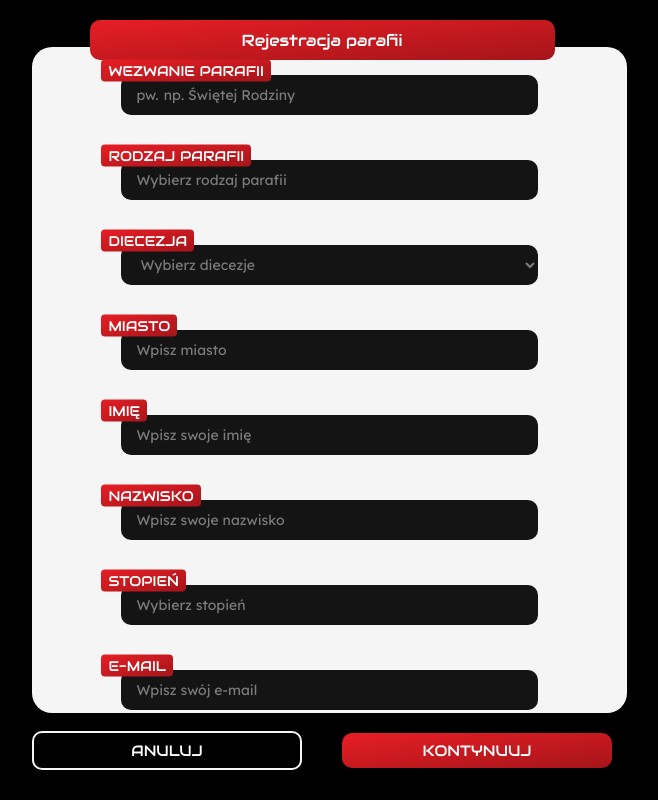
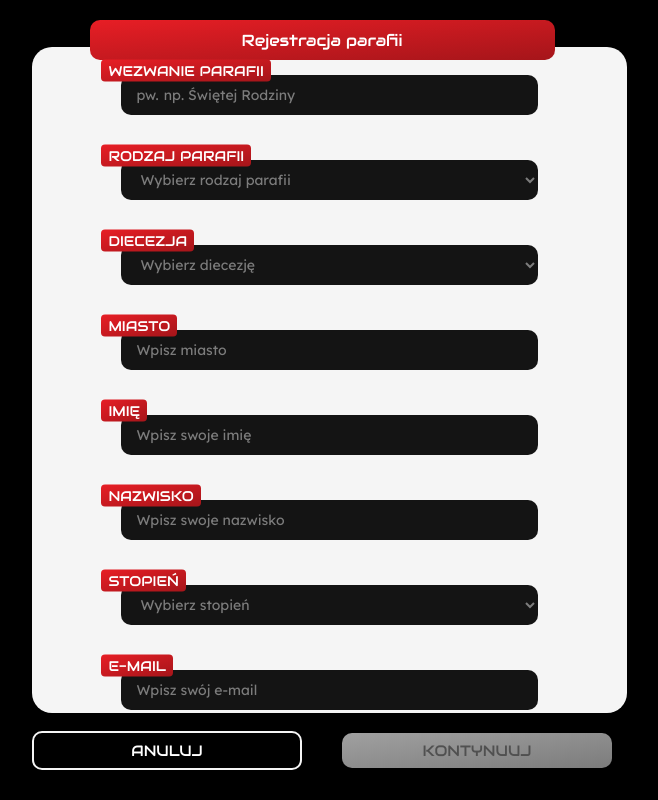
Before and after one commit to Rav-Naz/LSOApp_Web, an Angular app: page /register in a window 1280 px wide. Shown: the whole page, without its empty margins (318-976 px from the left). Built offline with nearby package versions, Linux system fonts and the light colour scheme.

Commit message:
add form validation in register, give-password, remind-password

```diff
--- a/src/app/give-password/give-password.component.html
+++ b/src/app/give-password/give-password.component.html
@@ -24,6 +24,6 @@
       </div>
     </form>
   </div>
-  <button class="navigation-button back audiowide" (click)="backNavigation()">Anuluj</button>
+  <button class="navigation-button back audiowide" routerLink="/login">Anuluj</button>
   <button class="navigation-button confirm audiowide" [disabled]="!newPasswordForm.valid || !isPasswordSame">Kontynuuj</button>
 </div>
--- a/src/app/give-password/give-password.component.ts
+++ b/src/app/give-password/give-password.component.ts
@@ -18,10 +18,6 @@ export class GivePasswordComponent implements OnInit {
   ngOnInit(): void {
   }
 
-  backNavigation() {
-    this.location.back();
-  }
-
   get isPasswordSame() {
     return this._password === this._cofirmPassword ? true : false;
   }
--- a/src/app/login/login.component.html
+++ b/src/app/login/login.component.html
@@ -1,6 +1,6 @@
 <div class="container">
   <div class="container-login lexend">
-    <img src="../../assets/img/logo.png"class="img">
+    <img src="../../assets/img/logo.png"class="img" alt="LSOApp">
     <form #loginForm="ngForm" class="form">
       <input required placeholder="E-mail" pattern="^[a-z0-9._%+-]+@[a-z0-9.-]+\.[a-z]{2,4}$" class="input lexend" name="email" type="email" [(ngModel)]="_email" #emailInput>
       <input required placeholder="Hasło" type="password" class="input lexend" name="password" [(ngModel)]="_password" #passwordInput>
--- /dev/null
+++ b/src/app/models/lists.model.ts
@@ -0,0 +1,19 @@
+export const dioceses = ['białostocka', 'bielsko-żywiecka', 'bydgoska', 'częstochowska', 'drohiczyńska',
+'elbląska', 'ełcka', 'gdańska', 'gliwicka', 'gnieźnieńska', 'kaliska', 'katowicka', 'kielecka', 'koszalińsko-kołobrzeska',
+'krakowska', 'legnicka', 'lubelska', 'łomżyńska', 'łowicka', 'łódzka', 'opolska', 'Ordynariat Polowy WP', 'pelplińska', 'płocka',
+'Polska Misja Katolicka', 'poznańska', 'Prałatura Opus Dei', 'przemyska', 'radomska', 'rzeszowska', 'sandomierska', 'siedlecka',
+'sosnowiecka', 'szczecińsko-kamieńska', 'świdnicka', 'tarnowska', 'toruńska', 'warmińska', 'warszawska', 'warszawsko-praska',
+'włocławska', 'wrocławska', 'zamojsko-lubaczowska', 'zielonogórsko-gorzowska'];
+
+export const monasteries = ['Diecezjalni', 'Albertyni', 'Augustianie', 'Barnabici', 'Bazylianie', 'Benedyktyni', 'Bernardyni',
+ 'Bonifratrzy', 'Bracia Gabrieliści', 'Bracia Pocieszyciele', 'Bracia Serca Jezusowego', 'Bracia Szkolni', 'Chrystusowcy',
+ 'Cystersi', 'Doloryści', 'Dominikanie', 'Duchacze', 'Filipini', 'Franciszkanie OFM', 'Franciszkanie Konwentualni OFMConv',
+ 'Guanellianie', 'Jezuici', 'Józefici', 'Kameduli', 'Kamilianie', 'Kanonicy Regularni', 'Kapucyni OFMCap', 'Kapucyni Tercjarze',
+ 'Karmelici', 'Karmelici Bosi', 'Klaretyni', 'Kombonianie', 'Mali Bracia Jezusa', 'Marianie', 'Marianiści', 'Michalici', 'Misjonarze',
+ 'Misjonarze Krwi Chrystusa', 'Misjonarze Matki Bożej Pocieszenia', 'Misjonarze Montfortanie', 'Misjonarze Oblaci Maryi Niepokalanej',
+ 'Misjonarze Świętej Rodziny', 'Misjonarze z Mariannhill', 'Ojcowie Biali', 'Orioniści', 'Pallotyni', 'Pasjoniści', 'Paulini', 'Pauliści',
+ 'Pijarzy', 'Redemptoryści', 'Rogacjoniści', 'Saletyni', 'Salezjanie', 'Salwatorianie', 'Sercanie', 'Sercanie Biali',
+ 'Stowarzyszenie Misji Afrykańskich', 'Synowie Maryi', 'Trynitarze', 'Werbiści', 'Zmartwychwstańcy'];
+
+export const rank = ['Kandydat', 'Ministrant Ołtarza', 'Choralista', 'Ministrant Światła', 'Ministrant Krzyża',
+ 'Ministrant Księgi', 'Ministrant Kadzidła', 'Ministrant Wody', 'Lektor', 'Ceremoniarz', 'Szafarz', 'Opiekun'];
--- a/src/app/register/register.component.html
+++ b/src/app/register/register.component.html
@@ -1,53 +1,68 @@
 <div class="container">
   <label class="title audiowide">Rejestracja parafii</label>
-  <div class="container-white">
+  <form  #newRegisterForm="ngForm" class="container-white">
+
     <div class="input-object">
       <label class="input-object-title audiowide">Wezwanie parafii</label>
       <div class="input-object-description parish-name">
         <label class="pw" id="pw">pw.</label>
-        <input class="parish-name-input lexend" placeholder="np. Świętej Rodziny" #parishName="ngModel" [(ngModel)]="_parishName" (ngModelChange)="changeParishName()">
+        <input required pattern="([A-ZĘÓĄŚŁŻŹĆŃa-zęóąśłżźćń .]{2,30})" class="parish-name-input lexend" placeholder="np. Świętej Rodziny" #parishName="ngModel" [(ngModel)]="_parishName" (ngModelChange)="changeParishName()" [ngModelOptions]="{standalone: false}" name="parish">
       </div>
-      <!-- <label class="alert" *ngIf="!code.valid && code.touched">Kod aktywacyjny nie jest poprawny</label> -->
+      <label class="alert" *ngIf="!parishName.valid && parishName.touched">Wezwanie musi mieć od 2 do 30 znaków oraz składać się z polskiego alfabetu</label>
     </div>
+
     <div class="input-object">
       <label class="input-object-title audiowide">Rodzaj parafii</label>
-      <input class="input-object-description lexend" placeholder="Wybierz rodzaj parafii">
-      <!-- <label class="alert" *ngIf="!code.valid && code.touched">Kod aktywacyjny nie jest poprawny</label> -->
+      <select class="input-object-description lexend select" (focus)="getFocus('1')" (blur)="lostFocus('1')" id="selection1" [(ngModel)]="_monastery" [ngModelOptions]="{standalone: true}" #monastery="ngModel">
+        <option class="lexend">Wybierz rodzaj parafii</option>
+        <option *ngFor="let monastery of monasteries" [value]="monastery" class="lexend">{{monastery}}</option>
+      </select>
+      <label class="alert" *ngIf="monastery.touched && !isMonasteryNotNull">Wybierz rodzaj parafii</label>
     </div>
+
     <div class="input-object">
       <label class="input-object-title audiowide">Diecezja</label>
-      <select class="input-object-description lexend select" (change)="select()">
-        <option class="lexend">Wybierz diecezje</option>
+      <select class="input-object-description lexend select" (focus)="getFocus('2')" (blur)="lostFocus('2')" id="selection2"  [(ngModel)]="_diocese" [ngModelOptions]="{standalone: true}" #diocese="ngModel">
+        <option class="lexend">Wybierz diecezję</option>
         <option *ngFor="let diocese of dioceses" [value]="diocese" class="lexend">{{diocese}}</option>
       </select>
-      <!-- <label class="alert" *ngIf="!code.valid && code.touched">Kod aktywacyjny nie jest poprawny</label> -->
+      <label class="alert" *ngIf="diocese.touched && !isDioceseNotNull">Wybierz rodzaj parafii</label>
     </div>
+
     <div class="input-object">
       <label class="input-object-title audiowide">Miasto</label>
-      <input class="input-object-description lexend" placeholder="Wpisz miasto">
-      <!-- <label class="alert" *ngIf="!code.valid && code.touched">Kod aktywacyjny nie jest poprawny</label> -->
+      <input required pattern="([A-ZĘÓĄŚŁŻŹĆŃa-zęóąśłżźćń -]{2,30})" class="input-object-description lexend" placeholder="Wpisz miasto" [(ngModel)]="_city" [ngModelOptions]="{standalone: false}" #city="ngModel" name="city">
+      <label class="alert" *ngIf="!city.valid && city.touched">Miasto musi mieć od 2 do 30 znaków oraz składać się z polskiego alfabetu</label>
     </div>
+
     <div class="input-object">
       <label class="input-object-title audiowide">Imię</label>
-      <input class="input-object-description lexend" placeholder="Wpisz swoje imię">
-      <!-- <label class="alert" *ngIf="!code.valid && code.touched">Kod aktywacyjny nie jest poprawny</label> -->
+      <input required pattern="([A-ZĘÓĄŚŁŻŹĆŃa-zęóąśłżźćń ]{1,20})" class="input-object-description lexend" placeholder="Wpisz swoje imię" [(ngModel)]="_name" [ngModelOptions]="{standalone: false}" #name="ngModel" name="name">
+      <label class="alert" *ngIf="!name.valid && name.touched">Imię musi być krótsze od 20 znaków oraz składać się z polskiego alfabetu</label>
     </div>
+
     <div class="input-object">
       <label class="input-object-title audiowide">Nazwisko</label>
-      <input class="input-object-description lexend" placeholder="Wpisz swoje nazwisko">
-      <!-- <label class="alert" *ngIf="!code.valid && code.touched">Kod aktywacyjny nie jest poprawny</label> -->
+      <input required pattern="([A-ZĘÓĄŚŁŻŹĆŃa-zęóąśłżźćń-]{1,20})" class="input-object-description lexend" placeholder="Wpisz swoje nazwisko" [(ngModel)]="_lastName" [ngModelOptions]="{standalone: false}" #lastName="ngModel" name="lastName">
+      <label class="alert" *ngIf="!lastName.valid && lastName.touched">Nazwisko musi być którsze od 20 znaków oraz składać się z polskiego alfabetu</label>
     </div>
+
     <div class="input-object">
       <label class="input-object-title audiowide">Stopień</label>
-      <input class="input-object-description lexend" placeholder="Wybierz stopień">
-      <!-- <label class="alert" *ngIf="!code.valid && code.touched">Kod aktywacyjny nie jest poprawny</label> -->
+      <select class="input-object-description lexend select" (focus)="getFocus('3')" (blur)="lostFocus('3')" id="selection3"  [(ngModel)]="_rank" [ngModelOptions]="{standalone: true}" #rank="ngModel">
+        <option class="lexend">Wybierz stopień</option>
+        <option *ngFor="let rank of ranks" [value]="rank" class="lexend">{{rank}}</option>
+      </select>
+      <label class="alert" *ngIf="rank.touched && !isRankNotNull">Wybierz stopień</label>
     </div>
+
     <div class="input-object">
       <label class="input-object-title audiowide">E-Mail</label>
-      <input class="input-object-description lexend" placeholder="Wpisz swój e-mail">
-      <!-- <label class="alert" *ngIf="!code.valid && code.touched">Kod aktywacyjny nie jest poprawny</label> -->
+      <input required pattern="^[a-z0-9._%+-]+@[a-z0-9.-]+\.[a-z]{2,4}$" class="input-object-description lexend" placeholder="Wpisz swój e-mail" [(ngModel)]="_email" [ngModelOptions]="{standalone: false}" #email="ngModel" name="email">
+      <label class="alert" *ngIf="!email.valid && email.touched">Wpisz poprawny adres e-mail</label>
     </div>
-  </div>
-  <button class="navigation-button back audiowide" (click)="backNavigation()">Anuluj</button>
-  <button class="navigation-button confirm audiowide">Kontynuuj</button>
+
+  </form>
+  <button class="navigation-button back audiowide" routerLink="/login">Anuluj</button>
+  <button class="navigation-button confirm audiowide" [disabled]="!newRegisterForm.valid || !isRankNotNull || !isMonasteryNotNull || !isDioceseNotNull">Kontynuuj</button>
 </div>
--- a/src/app/register/register.component.ts
+++ b/src/app/register/register.component.ts
@@ -1,5 +1,5 @@
 import { Component, OnInit } from '@angular/core';
-import {Location} from '@angular/common';
+import {dioceses, monasteries} from '../models/lists.model';
 
 @Component({
   selector: 'app-register',
@@ -8,17 +8,22 @@ import {Location} from '@angular/common';
 })
 export class RegisterComponent implements OnInit {
 
+  public ranks = ['Ceremoniarz', 'Szafarz', 'Ksiądz', 'Opiekun'];
+  public dioceses = dioceses;
+  public monasteries = monasteries;
+
   public _parishName: string = null;
-  // public _email: string = null;
-  public dioceses = ['białostocka', 'bielsko-żywiecka', 'bydgoska', 'częstochowska', 'drohiczyńska', 'elbląska', 'ełcka', 'gdańska', 'gliwicka', 'gnieźnieńska', 'kaliska', 'katowicka', 'kielecka', 'koszalińsko-kołobrzeska', 'krakowska', 'legnicka', 'lubelska', 'łomżyńska', 'łowicka', 'łódzka', 'opolska', 'Ordynariat Polowy WP', 'pelplińska', 'płocka', 'Polska Misja Katolicka', 'poznańska', 'Prałatura Opus Dei', 'przemyska', 'radomska', 'rzeszowska', 'sandomierska', 'siedlecka', 'sosnowiecka', 'szczecińsko-kamieńska', 'świdnicka', 'tarnowska', 'toruńska', 'warmińska', 'warszawska' ,'warszawsko-praska', 'włocławska', 'wrocławska', 'zamojsko-lubaczowska', 'zielonogórsko-gorzowska'];
+  public _diocese = 'Wybierz diecezję';
+  public _monastery = 'Wybierz rodzaj parafii';
+  public _rank = 'Wybierz stopień';
+  public _city: string = null;
+  public _name: string = null;
+  public _lastName: string = null;
+  public _email: string = null;
 
-  constructor(private location: Location) {}
+  constructor() {}
 
   ngOnInit(): void {
-  }
-
-  backNavigation() {
-    this.location.back();
   }
 
   setPWColor(color: string) {
@@ -34,8 +39,50 @@ export class RegisterComponent implements OnInit {
     }
   }
 
-  select() {
-    console.log('asd');
+  getFocus(name: string) {
+    document.getElementById(`selection${name}`).style.color = '#ffffff';
   }
 
+  lostFocus(name: string) {
+    let grey = '#7c7c7c';
+    let white = '#ffffff';
+    switch (name) {
+      case '1':
+        if (this.isMonasteryNotNull) {
+          document.getElementById('selection1').style.color = white;
+        } else {
+          document.getElementById('selection1').style.color = grey;
+        }
+        break;
+      case '2':
+        if (this.isDioceseNotNull) {
+          document.getElementById('selection2').style.color = white;
+        } else {
+          document.getElementById('selection2').style.color = grey;
+        }
+        break;
+
+      case '3':
+        if (this.isRankNotNull) {
+          document.getElementById('selection3').style.color = white;
+        } else {
+          document.getElementById('selection3').style.color = grey;
+        }
+        break;
+    }
+  }
+
+  get isMonasteryNotNull() {
+    return this._monastery !== 'Wybierz rodzaj parafii';
+  }
+
+  get isDioceseNotNull() {
+    return this._diocese !== 'Wybierz diecezję';
+  }
+
+  get isRankNotNull() {
+    return this._rank !== 'Wybierz stopień';
+  }
+
+
 }
--- a/src/app/remind-password/remind-password.component.html
+++ b/src/app/remind-password/remind-password.component.html
@@ -9,6 +9,6 @@
       </div>
     </form>
   </div>
-  <button class="navigation-button back audiowide" (click)="backNavigation()">Anuluj</button>
+  <button class="navigation-button back audiowide" routerLink="/login">Anuluj</button>
   <button class="navigation-button confirm audiowide" [disabled]="!loginForm.valid">Kontynuuj</button>
 </div>
--- a/src/app/remind-password/remind-password.component.ts
+++ b/src/app/remind-password/remind-password.component.ts
@@ -8,14 +8,10 @@ import {Location} from '@angular/common';
 })
 export class RemindPasswordComponent implements OnInit {
 
-  constructor(private location: Location) { }
+  constructor() { }
 
   _email: string;
 
   ngOnInit(): void {
   }
-
-  backNavigation() {
-    this.location.back();
-  }
 }
```
Also changed, not shown: src/app/register/register.component.css (+8 -0 lines).
